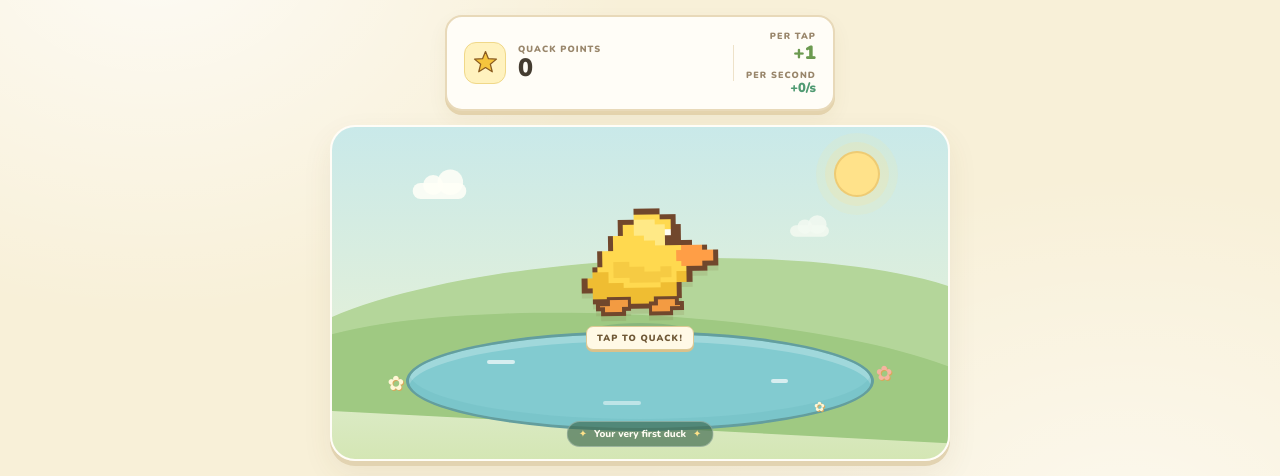
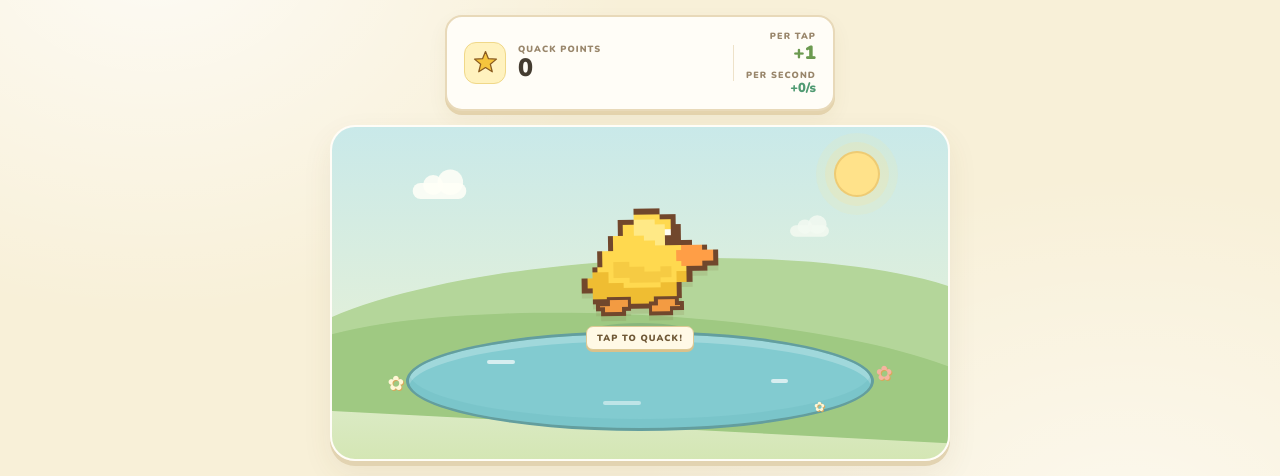
Before and after one commit to brxceOg/Ducky-Clicker, a website with bundled scripts: page index.html in a window 1280 px wide. Shown: the part 250-726 px from the top of the page. Built offline with nearby package versions, Linux system fonts and the light colour scheme.

Commit message:
Remove first-duck caption from pond scene

```diff
--- a/index.html
+++ b/index.html
@@ -81,7 +81,6 @@
             </svg>
             <span class="tap-hint" aria-hidden="true">TAP TO QUACK!</span>
           </button>
-          <div class="scene-caption"><span class="caption-sparkle" aria-hidden="true">✦</span> Your very first duck <span class="caption-sparkle" aria-hidden="true">✦</span></div>
           <div id="click-effects" class="click-effects" aria-hidden="true"></div>
         </section>
 
```
